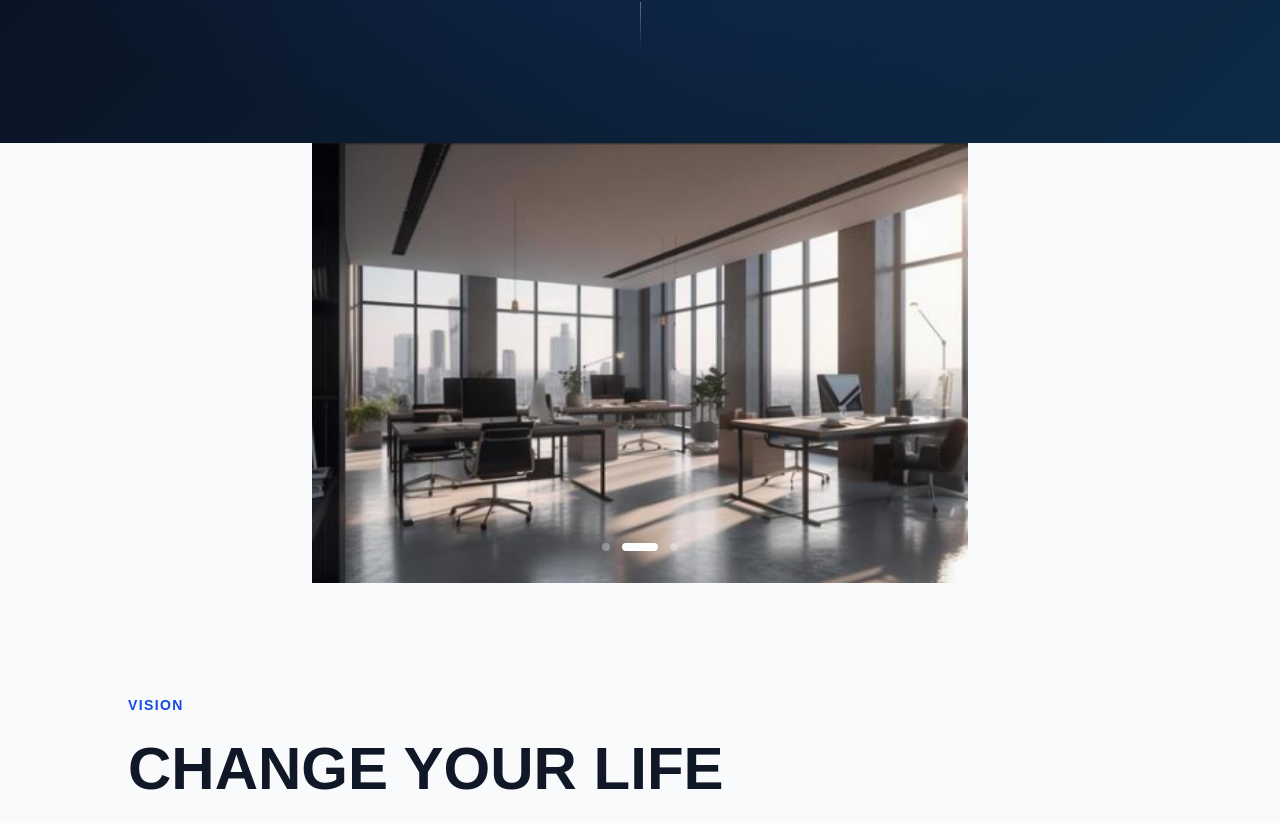
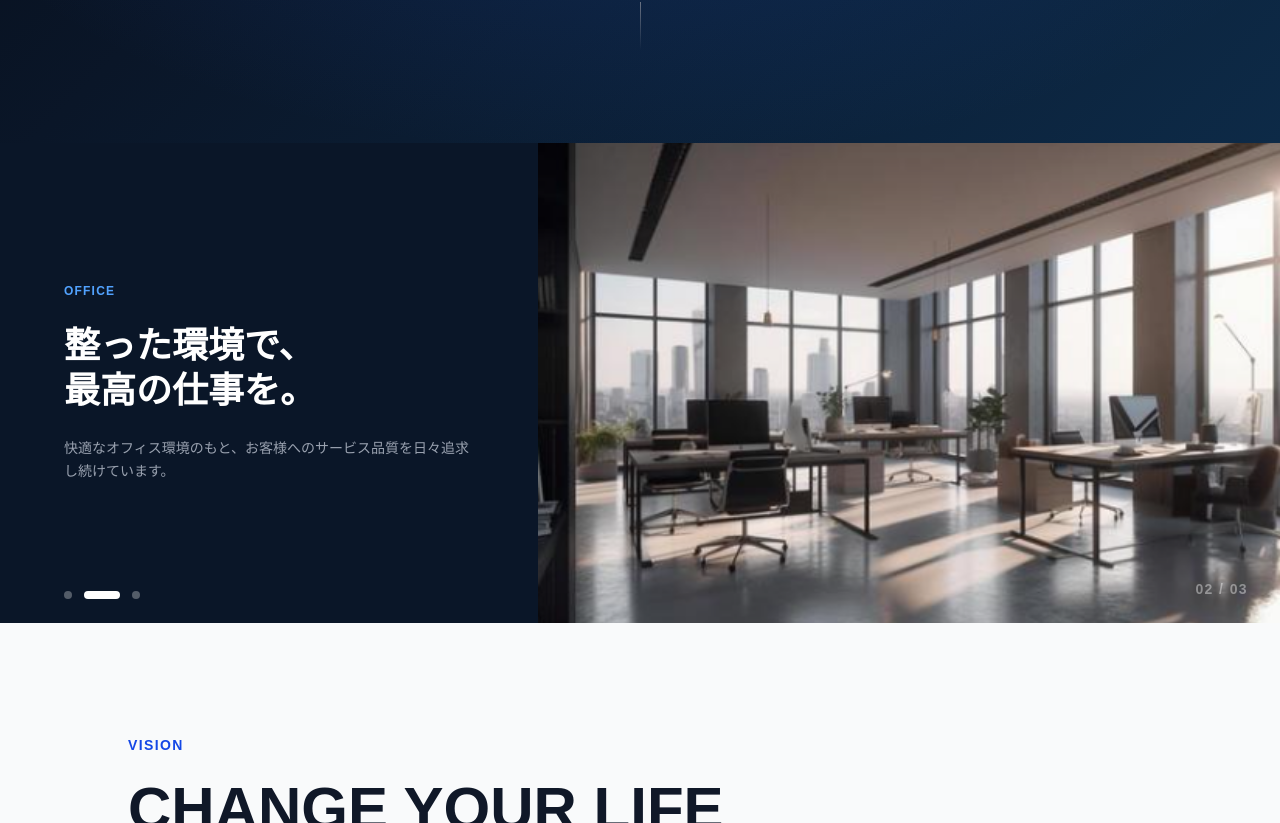
Before and after one commit to hongzhongyuuji99-gif/exia-corp, a Next.js app: page / in a window 1280 px wide. Shown: the part 730-1553 px from the top of the page. Built offline with nearby package versions, Linux system fonts and the light colour scheme.

Commit message:
Redesign slider: text left, image right layout

```diff
--- a/app/components/ImageSlider.tsx
+++ b/app/components/ImageSlider.tsx
@@ -3,19 +3,22 @@ import { useEffect, useState } from 'react'
 
 const SLIDES = [
   {
-    label: 'ミーティングの様子',
-    src: '/meeting.jpg.png' as string | null,
-    gradient: 'linear-gradient(135deg, #0d2a47 0%, #1e3a5f 100%)',
+    label: 'MEETING',
+    heading: '一人一人に、\n真剣に向き合う。',
+    body: 'お客様の状況・目標・不安を丁寧にヒアリングし、その人だけの最適なサポートをご提案します。',
+    src: '/meeting.jpg.png',
   },
   {
-    label: 'オフィス環境',
-    src: '/offsu.jpg.png' as string | null,
-    gradient: 'linear-gradient(135deg, #111827 0%, #1e3a5f 100%)',
+    label: 'OFFICE',
+    heading: '整った環境で、\n最高の仕事を。',
+    body: '快適なオフィス環境のもと、お客様へのサービス品質を日々追求し続けています。',
+    src: '/offsu.jpg.png',
   },
   {
-    label: '社内風景',
-    src: '/syanai.jpg.png' as string | null,
-    gradient: 'linear-gradient(135deg, #1e3a5f 0%, #2563eb 100%)',
+    label: 'TEAM',
+    heading: 'チームで、\n結果を出す。',
+    body: '一人ひとりの力を合わせ、お客様の副業成功に向けてチーム一丸で取り組みます。',
+    src: '/syanai.jpg.png',
   },
 ]
 
@@ -30,36 +33,47 @@ export function ImageSlider() {
   }, [])
 
   return (
-    <section className="relative overflow-hidden" style={{ height: '55vh', minHeight: '360px' }}>
+    <section className="relative overflow-hidden" style={{ height: '60vh', minHeight: '460px' }}>
       {SLIDES.map((slide, i) => (
         <div
           key={i}
-          className="absolute inset-0 flex items-center justify-center"
+          className="absolute inset-0 flex"
           style={{
-            background: slide.src ? '#f8f9fa' : slide.gradient,
             opacity: i === current ? 1 : 0,
             transition: 'opacity 1.2s ease',
           }}
         >
-          {slide.src ? (
-            // eslint-disable-next-line @next/next/no-img-element
-            <img src={slide.src} alt={slide.label} className="w-full h-full object-contain" />
-          ) : (
-            <div className="text-center select-none">
-              <p className="text-white/20 text-2xl font-bold">{slide.label}</p>
-              <p className="text-white/15 text-sm mt-2 tracking-widest uppercase">Coming Soon</p>
-            </div>
-          )}
+          {/* 左：テキストエリア */}
+          <div
+            className="flex flex-col justify-center px-10 md:px-16 py-12 flex-shrink-0"
+            style={{ width: '42%', background: '#0a1628' }}
+          >
+            <p className="text-blue-400 text-xs font-bold uppercase tracking-widest mb-6">
+              {slide.label}
+            </p>
+            <h2
+              className="text-3xl md:text-4xl font-black text-white leading-tight mb-6"
+              style={{ whiteSpace: 'pre-line' }}
+            >
+              {slide.heading}
+            </h2>
+            <p className="text-gray-400 text-sm leading-relaxed">{slide.body}</p>
+          </div>
+
+          {/* 右：画像エリア */}
+          <div className="flex-1 relative overflow-hidden">
+            {/* eslint-disable-next-line @next/next/no-img-element */}
+            <img
+              src={slide.src}
+              alt={slide.label}
+              className="w-full h-full object-cover"
+            />
+          </div>
         </div>
       ))}
 
-      {/* スライド番号 */}
-      <div className="absolute bottom-8 right-8 text-white/50 text-sm font-bold tracking-widest pointer-events-none">
-        {String(current + 1).padStart(2, '0')} / {String(SLIDES.length).padStart(2, '0')}
-      </div>
-
-      {/* プログレスバー型インジケーター */}
-      <div className="absolute bottom-8 left-1/2 -translate-x-1/2 flex gap-3 items-center">
+      {/* インジケーター */}
+      <div className="absolute bottom-6 left-10 md:left-16 flex gap-3 items-center z-10">
         {SLIDES.map((_, i) => (
           <button
             key={i}
@@ -73,6 +87,11 @@ export function ImageSlider() {
           />
         ))}
       </div>
+
+      {/* スライド番号 */}
+      <div className="absolute bottom-6 right-8 text-white/40 text-sm font-bold tracking-widest z-10">
+        {String(current + 1).padStart(2, '0')} / {String(SLIDES.length).padStart(2, '0')}
+      </div>
     </section>
   )
 }
```
